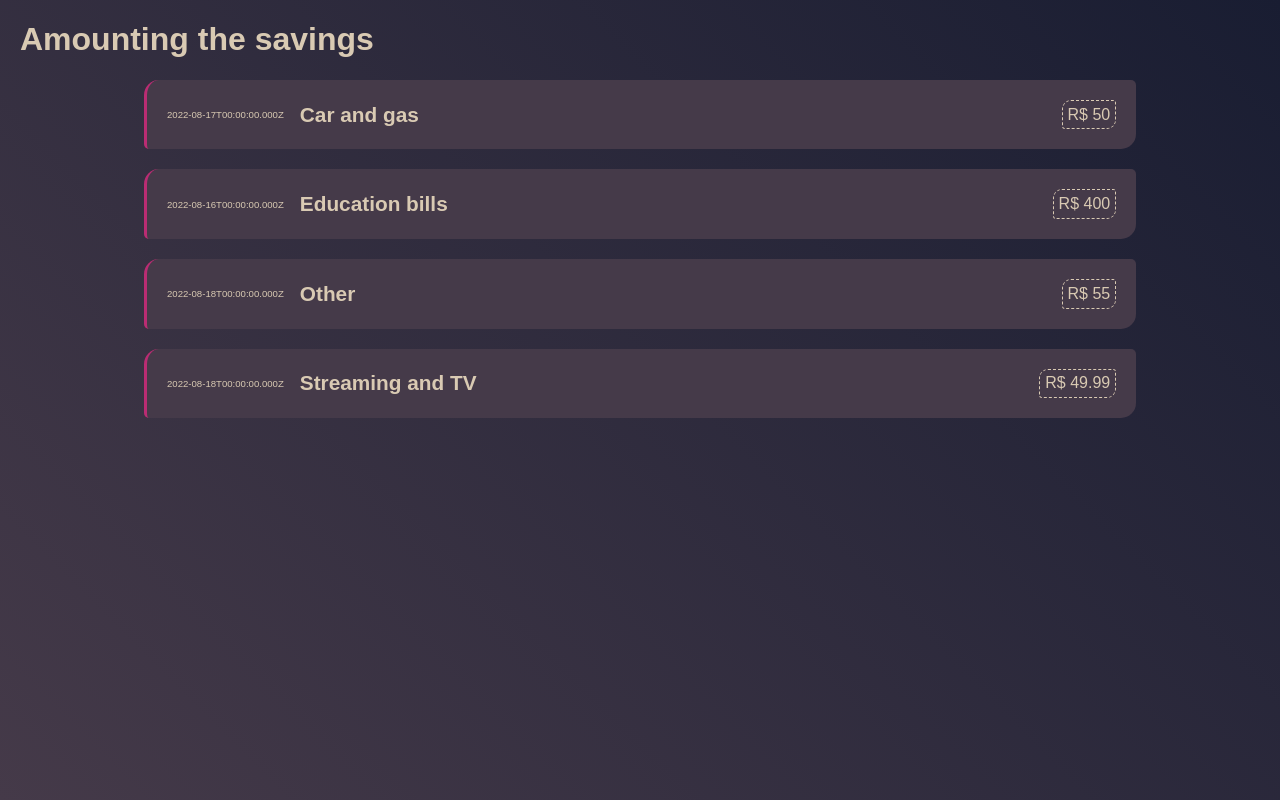
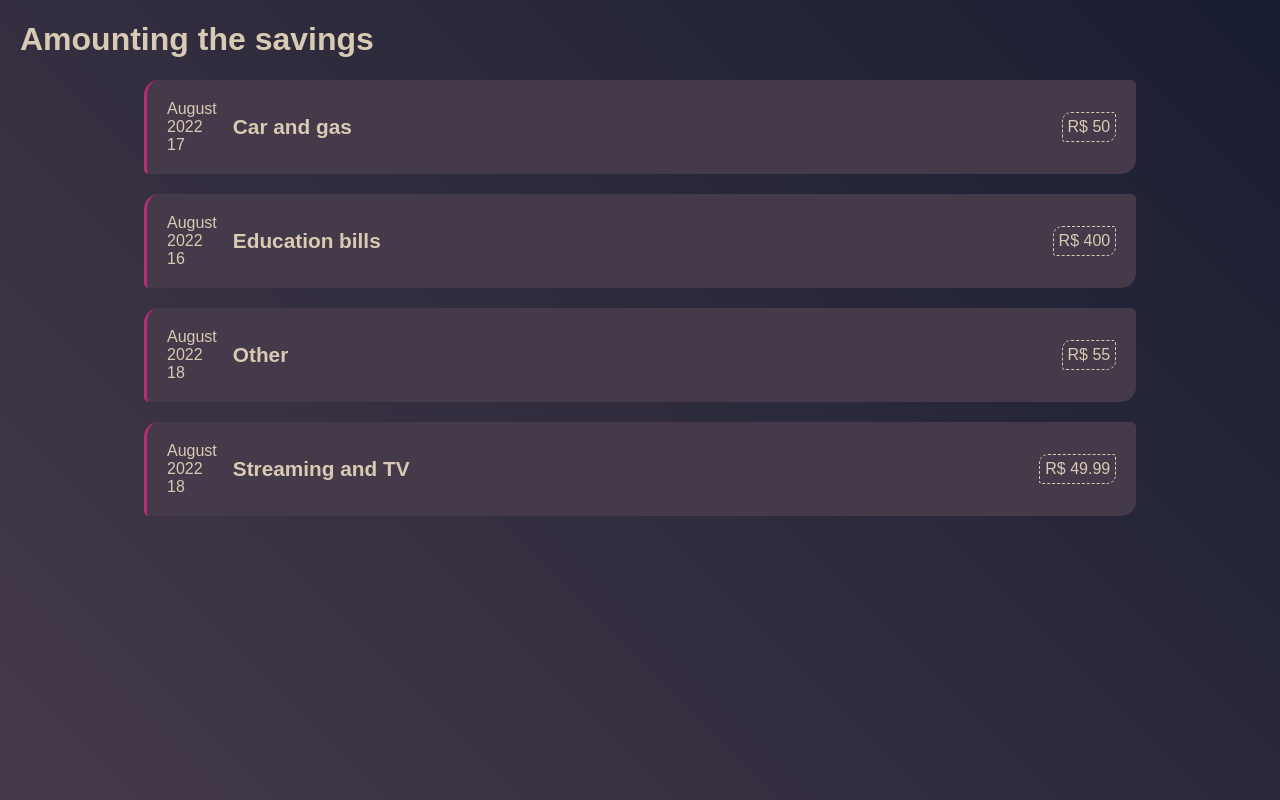
Before and after one commit to israeldvd/amounts-monitor, a JavaScript app in the folder react-complete/: page / in a window 1280 px wide. Built offline with nearby package versions, Linux system fonts and the light colour scheme; a web font is replaced by a local one.

Commit message:
Add locales and format to sub-component
- As this is the only component besides App.js, this is simple
- Edit 2 files that are related
  - 'utils' path provides date-and-locale info

```diff
--- a/react-complete/src/components/AmountItem.js
+++ b/react-complete/src/components/AmountItem.js
@@ -1,12 +1,28 @@
 import "./AmountItem.css";
+import * as locSet from "../utils/localeSettings";
 
 function AmountItem(props) {
+    const locale = locSet.getNavigatorLanguage;
+    const day = props.date.toLocaleString(locale, {
+        day: locSet.dateOptions.day,
+    });
+    const month = props.date.toLocaleString(locale, {
+        month: locSet.dateOptions.month,
+    });
+    const year = props.date.toLocaleString(locale, {
+        year: locSet.dateOptions.year,
+    });
+
     return (
         <div>
             <div className="whole_amount_item">
                 <div className="item_info">
                     <h2 className="item_description">{props.title}</h2>
-          <span>{props.date.toISOString()}</span>
+                    <div>
+                        <div>{month}</div>
+                        <div>{year}</div>
+                        <div>{day}</div>
+                    </div>
                 </div>
                 <div className="item_cost">R$ {props.cost}</div>
             </div>
--- /dev/null
+++ b/react-complete/src/utils/localeSettings.js
@@ -0,0 +1,15 @@
+const getNavigatorLanguage =
+    navigator.languages && navigator.languages.length
+        ? navigator.languages[0]
+        : navigator.userLanguage ||
+          navigator.language ||
+          navigator.browserLanguage ||
+          "en";
+
+const dateOptions = {
+    day: "2-digit",
+    month: "long",
+    year: "numeric",
+};
+
+export { getNavigatorLanguage, dateOptions };
```
Lines whose indentation alone changed are shown as unchanged.
